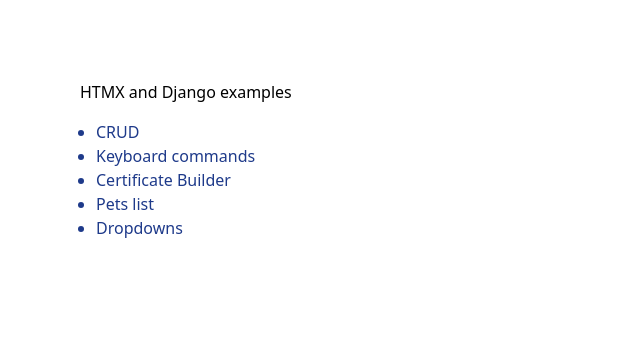
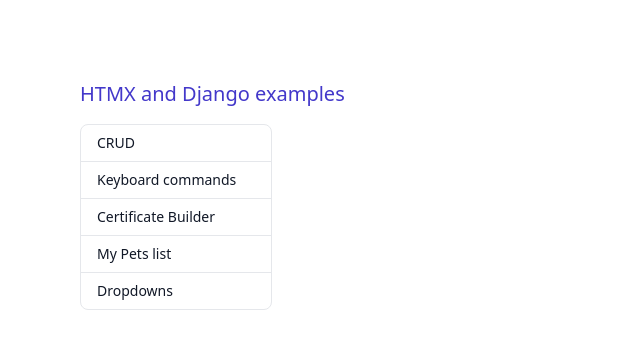
Before and after one commit to Gornstats/HTMX-Django-Experiments, a Django app: page / in a window 1280 px wide. Shown: the top 349 px of the page, without its empty margins (0-640 px from the left). Run offline with Django 4.2, Linux system fonts and the light colour scheme; some libraries are stand-ins or nearby versions.

Commit message:
Update index.html

```diff
--- a/htmxdjango_project/templates/index.html
+++ b/htmxdjango_project/templates/index.html
@@ -12,14 +12,35 @@
 
     <body class="m-20">
 
-        <h2>HTMX and Django examples</h2>
+        <h2 class="text-xl text-indigo-700 font-medium">HTMX and Django examples</h2>
 
-        <ul class="list-disc text-blue-900 m-4">
-            <li><a href="/crud/">CRUD</a></li>
-            <li><a href="/keyboard/">Keyboard commands</a></li>
-            <li><a href="/certificate/">Certificate Builder</a></li>
-            <li><a href="/pets/">Pets list</a></li>
-            <li><a href="/dropdowns/">Dropdowns</a></li>
+        <ul class="w-48 text-sm mt-4 font-medium text-gray-900 bg-white border border-gray-200
+                rounded-lg">
+            <a href="/crud/" class="block w-full px-4 py-2 border-b
+                border-gray-200 rounded-t-lg cursor-pointer hover:bg-gray-100 hover:text-blue-700
+                focus:outline-none focus:ring-2 focus:ring-blue-700 focus:text-blue-700">
+                CRUD
+            </a>
+            <a href="/keyboard/" class="block w-full px-4 py-2 border-b border-gray-200
+                cursor-pointer hover:bg-gray-100 hover:text-blue-700 focus:outline-none
+                focus:ring-2 focus:ring-blue-700 focus:text-blue-700">
+                Keyboard commands
+            </a>
+            <a href="/certificate/" class="block w-full px-4 py-2 border-b border-gray-200
+                cursor-pointer hover:bg-gray-100 hover:text-blue-700 focus:outline-none
+                focus:ring-2 focus:ring-blue-700 focus:text-blue-700">
+                Certificate Builder
+            </a>
+            <a href="/pets/" class="block w-full px-4 py-2 border-b border-gray-200
+                cursor-pointer hover:bg-gray-100 hover:text-blue-700 focus:outline-none
+                focus:ring-2 focus:ring-blue-700 focus:text-blue-700">
+                My Pets list
+            </a>
+            <a href="/dropdowns/" class="block w-full px-4 py-2 rounded-b-lg cursor-pointer
+                hover:bg-gray-100 hover:text-blue-700 focus:outline-none focus:ring-2
+                focus:ring-blue-700 focus:text-blue-700">
+                Dropdowns
+            </a>
         </ul>
     </body>
 
```
